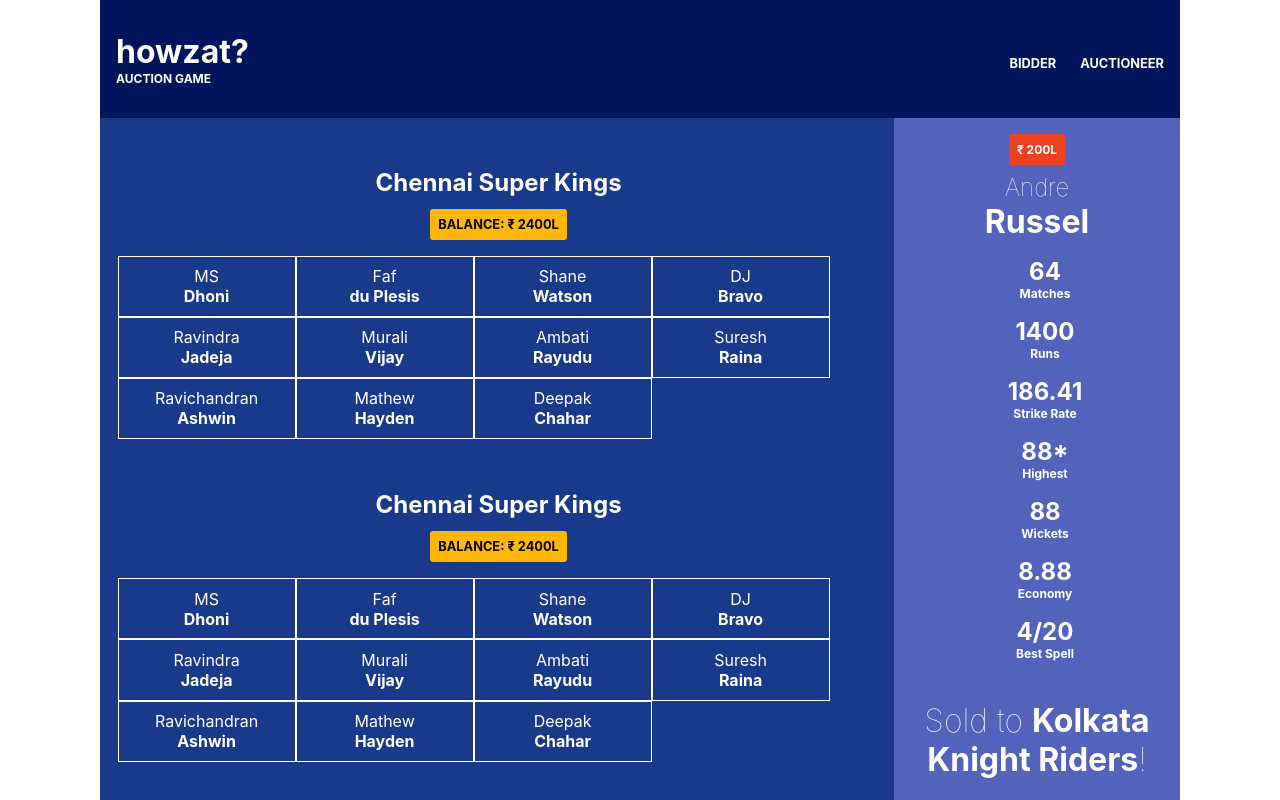
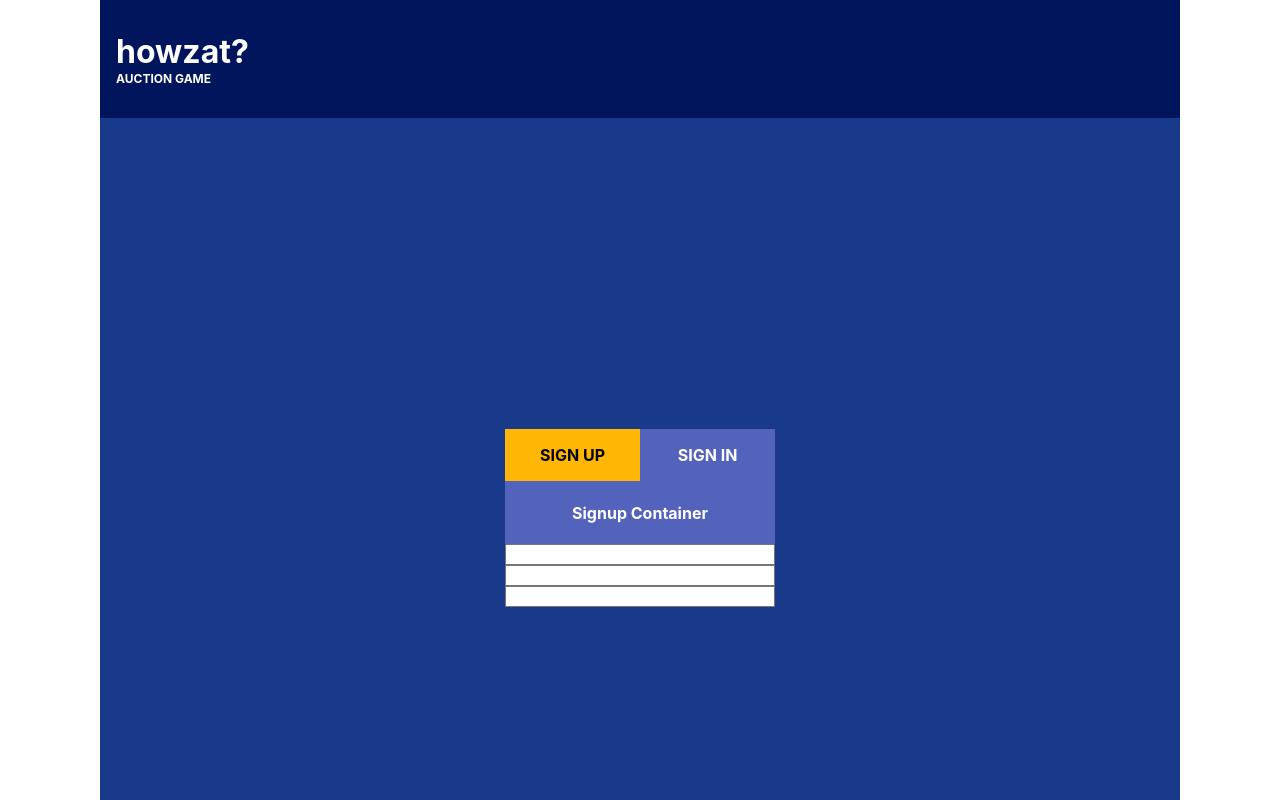
Before and after one commit to vignesh-em/howzat, a React (Create React App) app: page /login in a window 1280 px wide. Shown: the top 800 px of the page. Built offline with nearby package versions, Linux system fonts and the light colour scheme.

Commit message:
Design login page

```diff
--- a/package.json
+++ b/package.json
@@ -8,7 +8,8 @@
     "@testing-library/user-event": "^7.1.2",
     "react": "^16.13.1",
     "react-dom": "^16.13.1",
-    "react-scripts": "3.4.1"
+    "react-scripts": "3.4.1",
+    "react-router-dom": "5.1.2"
   },
   "scripts": {
     "start": "react-scripts start",
--- a/src/App.js
+++ b/src/App.js
@@ -1,10 +1,17 @@
 import React from 'react';
 import './App.css';
 import Viewer from "./viewer/Viewer";
+import Login from "./login/Login";
+import {BrowserRouter, Route, Switch} from "react-router-dom";
 
 function App() {
     return (
-        <Viewer/>
+        <BrowserRouter>
+            <Switch>
+                <Route path="/login" component={Login}/>
+                <Route path="/" component={Viewer}/>
+            </Switch>
+        </BrowserRouter>
     );
 }
 
--- a/src/components/Header/Header.js
+++ b/src/components/Header/Header.js
@@ -1,20 +1,41 @@
 import React, {Component} from "react";
 import "./header.css";
+import {Link} from "react-router-dom";
 
 class Header extends Component {
+
+    constructor(props) {
+        super(props);
+        this.state = {
+            isLoggedIn: props.isLoggedIn === "true",
+            showNavItems: props.showNavItems === "true"
+        }
+    }
+
+    componentDidMount() {
+        console.log(this.state);
+    }
+
     render() {
+        const state = this.state;
         return (
             <header id="header-main">
                 <div id="title-container">
                     <h1 id="app-title">howzat?</h1>
                     <p id="app-subtitle">auction game</p>
                 </div>
-                <nav id="nav-bar">
-                    <ul className="header-list">
-                        <li className="header-nav-item"><a href="#">bidder</a></li>
-                        <li className="header-nav-item"><a href="#">auctioneer</a></li>
-                    </ul>
-                </nav>
+                {
+                    state.showNavItems &&
+                    <nav id="nav-bar">
+                        <ul className="header-list">
+                            {
+                                state.isLoggedIn ?
+                                    <li className="header-nav-item"><a href="#">logout</a></li> :
+                                    <li className="header-nav-item"><Link to="/login">login</Link></li>
+                            }
+                        </ul>
+                    </nav>
+                }
             </header>
         );
     }
--- /dev/null
+++ b/src/components/SignInForm/SignInForm.js
@@ -0,0 +1,18 @@
+import React, {Component} from "react";
+
+class SignInForm extends Component {
+    render() {
+        return (
+            <form>
+                <div className="sign-up-container">
+                    <h4 style={{'text-align': 'center'}}>Signin Container</h4>
+                    <input type="text"/>
+                    <input type="text"/>
+                    <input type="text"/>
+                </div>
+            </form>
+        );
+    }
+}
+
+export default SignInForm;
--- /dev/null
+++ b/src/components/SignUpForm/SignUpForm.js
@@ -0,0 +1,19 @@
+import React, {Component} from "react";
+import "./signupform.css"
+
+class SignUpForm extends Component {
+    render() {
+        return (
+            <form>
+                <div className="sign-up-container">
+                    <h4 style={{'text-align': 'center'}}>Signup Container</h4>
+                    <input type="text"/>
+                    <input type="text"/>
+                    <input type="text"/>
+                </div>
+            </form>
+        );
+    }
+}
+
+export default SignUpForm;
--- /dev/null
+++ b/src/components/SignUpForm/signupform.css
@@ -0,0 +1,4 @@
+.sign-up-container {
+    display: flex;
+    flex-direction: column;
+}
--- a/src/index.css
+++ b/src/index.css
@@ -1,4 +1,5 @@
-body {
+html, body {
+    height: 100%;
     margin: 0;
     font-family: -apple-system, BlinkMacSystemFont, 'Segoe UI', 'Roboto', 'Oxygen',
     'Ubuntu', 'Cantarell', 'Fira Sans', 'Droid Sans', 'Helvetica Neue',
@@ -10,5 +11,6 @@ body {
 #root {
     min-width: 1080px;
     width: 80%;
+    height: 100%;
     margin: 0 auto;
 }
--- /dev/null
+++ b/src/login/Login.js
@@ -0,0 +1,57 @@
+import React, {Component} from "react";
+import Header from "../components/Header/Header";
+import Footer from "../components/Footer/Footer";
+import "./login.css";
+import SignUpForm from "../components/SignUpForm/SignUpForm";
+import SignInForm from "../components/SignInForm/SignInForm";
+
+class Login extends Component {
+
+    constructor(props) {
+        super(props);
+        this.state = {
+            showSignUp: true
+        }
+        this.handleClick = this.handleClick.bind(this);
+    }
+
+    handleClick(event) {
+        const targetId = event.target.id;
+        if (targetId === "sign-up") {
+            this.setState({
+                showSignUp: true
+            });
+        } else {
+            this.setState({
+                showSignUp: false
+            });
+        }
+    }
+
+    render() {
+        const {showSignUp} = this.state;
+        return (
+            <>
+                <Header showNavItems="false"/>
+                <main className="login-content">
+                    <div className="login-container">
+                        <div className="login-type-chooser">
+                            <p id="sign-up"
+                               className={showSignUp ? "sign-in-up-text sign-in-up-text-selected" : "sign-in-up-text"}
+                               onClick={this.handleClick}>Sign Up</p>
+                            <p id="sign-in"
+                               className={!showSignUp ? "sign-in-up-text sign-in-up-text-selected" : "sign-in-up-text"}
+                               onClick={this.handleClick}>Sign In</p>
+                        </div>
+                        {
+                            showSignUp ? <SignUpForm/> : <SignInForm/>
+                        }
+                    </div>
+                </main>
+                <Footer/>
+            </>
+        );
+    }
+}
+
+export default Login;
--- /dev/null
+++ b/src/login/login.css
@@ -0,0 +1,36 @@
+.login-content {
+    display: flex;
+    height: 100%;
+    background: #19398a;
+    justify-content: center;
+    align-items: center;
+    color: #ffffff;
+}
+
+.login-type-chooser {
+    display: flex;
+    justify-content: space-evenly;
+}
+
+.sign-in-up-text {
+    width: 50%;
+    text-align: center;
+    margin: 0;
+    padding: 1rem;
+    text-transform: uppercase;
+    font-weight: bold;
+}
+
+.sign-in-up-text:hover {
+    cursor: pointer;
+}
+
+.login-container {
+    background: #5363bb;
+    width: 25%;
+}
+
+.sign-in-up-text-selected {
+    background: #ffb605;
+    color: #000000;
+}
--- a/src/viewer/Viewer.js
+++ b/src/viewer/Viewer.js
@@ -10,7 +10,7 @@ class Viewer extends Component {
     render() {
         return (
             <>
-                <Header/>
+                <Header showNavItems="true"/>
                 <main className="main-content">
                     <div className="teams-container">
                         <Team/>
```
Also changed, not shown: 1 other file (tests, documents, lock files or other folders).
